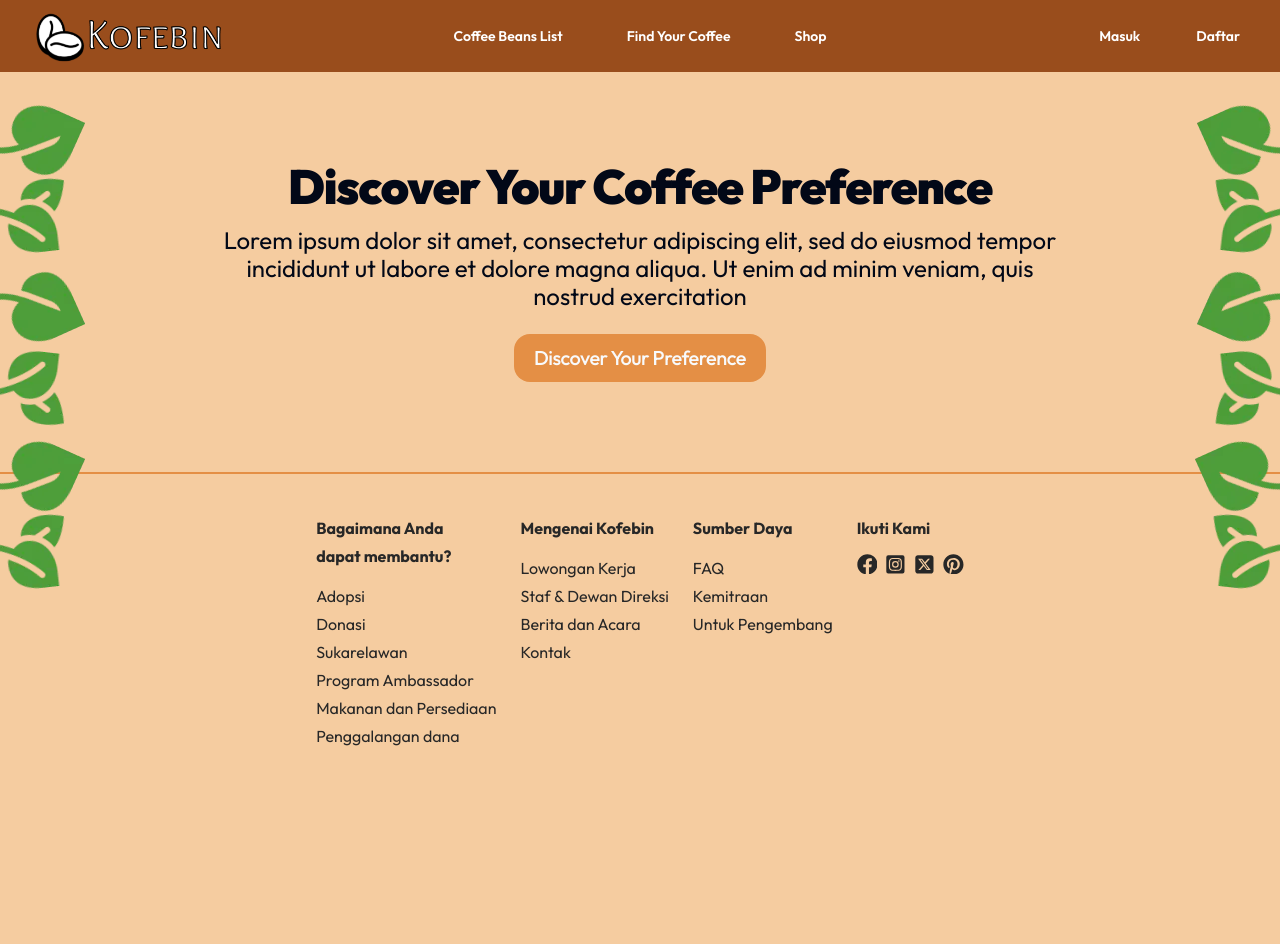
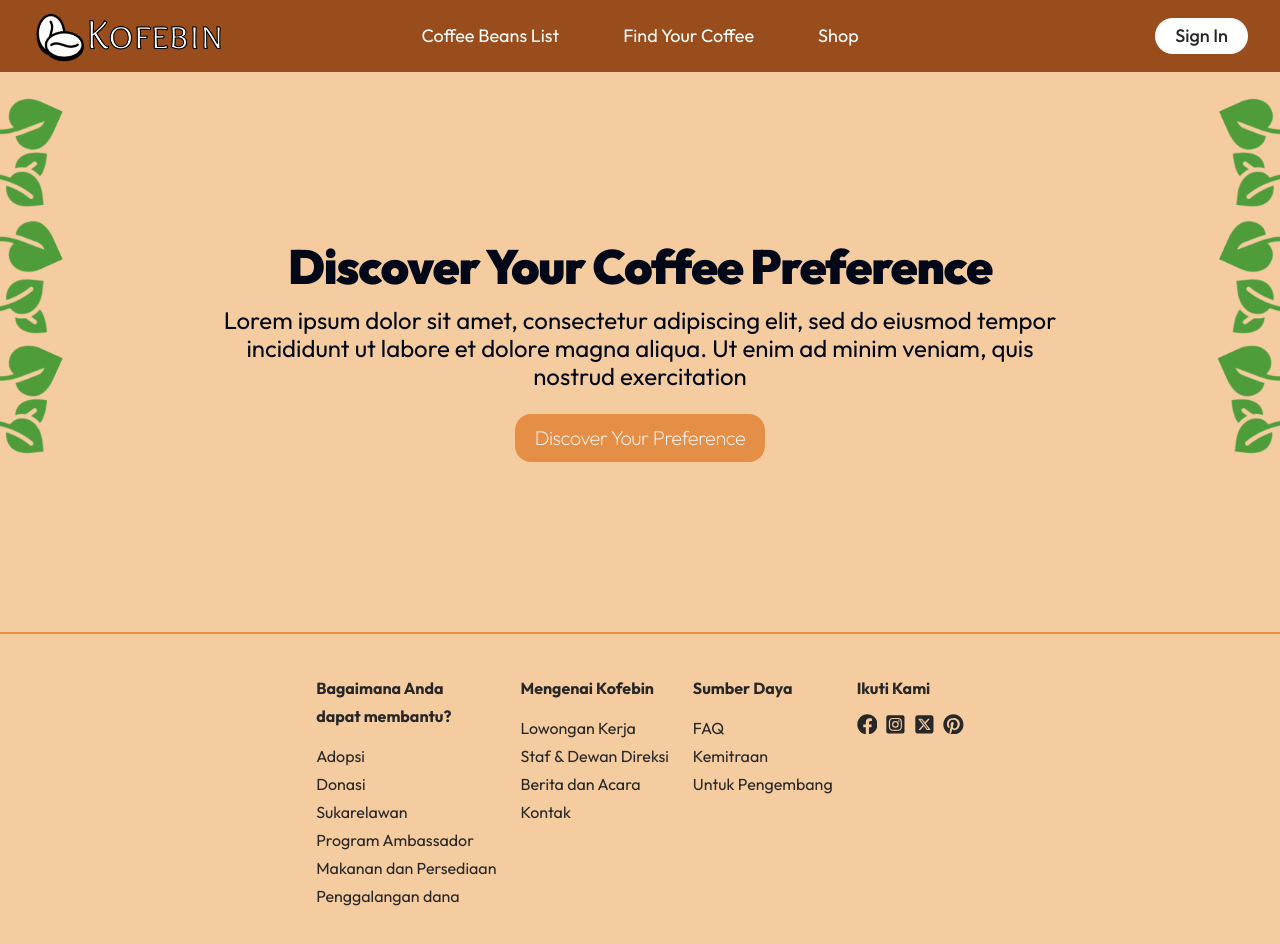
Before and after one commit to BlizzardBlast/Skripsi-FE, a React (Vite) app: page / in a window 1280 px wide. Shown: the top 944 px of the page. Before the commit the page ends 800 px from the top, so only its background shows below. Built offline with nearby package versions, Linux system fonts and the light colour scheme.

Commit message:
fix: fixed header

```diff
--- a/src/components/header/header.tsx
+++ b/src/components/header/header.tsx
@@ -1,3 +1,4 @@
+import { Button } from '@/components/ui/button.tsx';
 import { Dialog } from '@headlessui/react';
 import { Bars3Icon, XMarkIcon } from '@heroicons/react/24/outline';
 import { useState } from 'react';
@@ -16,7 +17,7 @@ export default function Header(): JSX.Element {
       >
         <div className='flex lg:flex-1'>
           <Link to='#!' className='-m-1.5 p-1.5'>
-            <span className='sr-only'>Asuh Hewan</span>
+            <span className='sr-only'>Kofebin</span>
             <LoadImage
               source={Logo}
               alternative='tailwind-logo'
@@ -39,36 +40,31 @@ export default function Header(): JSX.Element {
         <div className='hidden lg:flex lg:gap-x-12'>
           <Link
             to='/coffee-beans-list'
-            className='px-2 text-sm font-semibold leading-6 text-white hover:text-primary-text-color'
+            className='px-2 text-lg leading-6 text-white hover:text-primary-text-color'
           >
             Coffee Beans List
           </Link>
           <Link
             to='/find-your-coffee'
-            className='px-2 text-sm font-semibold leading-6 text-white hover:text-primary-text-color'
+            className='px-2 text-lg leading-6 text-white hover:text-primary-text-color'
           >
             Find Your Coffee
           </Link>
           <Link
             to='/shop'
-            className='px-2 text-sm font-semibold leading-6 text-white hover:text-primary-text-color'
+            className='px-2 text-lg leading-6 text-white hover:text-primary-text-color'
           >
             Shop
           </Link>
         </div>
         <div className='hidden gap-10 lg:flex lg:flex-1 lg:justify-end'>
-          <Link
-            to='/masuk'
-            className='px-2 text-sm font-semibold leading-6 text-white hover:text-primary-text-color'
+          <Button
+            asChild
+            size={'sm'}
+            className='my-0 rounded-full bg-white px-5 py-0 text-lg leading-6 text-primary-text-color hover:bg-primary-text-color hover:text-white'
           >
-            Masuk
-          </Link>
-          <Link
-            to='/daftar'
-            className='px-2 text-sm font-semibold leading-6 text-white hover:text-primary-text-color'
-          >
-            Daftar
-          </Link>
+            <Link to='/sign-in'>Sign In</Link>
+          </Button>
         </div>
       </nav>
       <Dialog
@@ -78,10 +74,10 @@ export default function Header(): JSX.Element {
         onClose={setMobileMenuOpen}
       >
         <div className='fixed inset-0 z-10' />
-        <Dialog.Panel className='fixed inset-y-0 right-0 z-10 w-full overflow-y-auto bg-quaternary-color px-6 py-6 sm:max-w-sm sm:ring-1 sm:ring-primary-color'>
+        <Dialog.Panel className='fixed inset-y-0 right-0 z-10 w-full overflow-y-auto bg-primary-color px-6 py-6 sm:max-w-sm sm:ring-1 sm:ring-secondary-color'>
           <div className='flex items-center justify-between'>
             <Link to='#!' className='-m-1.5 p-1.5'>
-              <span className='sr-only'>Asuh Hewan</span>
+              <span className='sr-only'>Kofebin</span>
               <LoadImage
                 source={Logo}
                 alternative='tailwind-logo'
@@ -100,7 +96,7 @@ export default function Header(): JSX.Element {
             </button>
           </div>
           <div className='mt-6 flow-root'>
-            <div className='-my-6 divide-y divide-primary-color'>
+            <div className='-my-6 divide-y divide-quaternary-color'>
               <div className='space-y-2 py-6'>
                 <Link
                   to='/adopsi'
@@ -117,16 +113,10 @@ export default function Header(): JSX.Element {
               </div>
               <div className='py-6'>
                 <Link
-                  to='/masuk'
+                  to='/sign-in'
                   className='-mx-3 block rounded-lg px-3 py-2.5 text-base font-semibold leading-7 text-white hover:bg-tertiary-color'
                 >
-                  Masuk
-                </Link>
-                <Link
-                  to='/daftar'
-                  className='-mx-3 block rounded-lg px-3 py-2.5 text-base font-semibold leading-7 text-white hover:bg-tertiary-color'
-                >
-                  Daftar
+                  Sign In
                 </Link>
               </div>
             </div>
--- a/src/components/loadImage/loadImage.tsx
+++ b/src/components/loadImage/loadImage.tsx
@@ -1,4 +1,5 @@
-import { useState } from 'react';
+import { cn } from '@/lib/utils.ts';
+import { useEffect, useRef, useState } from 'react';
 
 type LoadImageProps = {
   source: string;
@@ -14,23 +15,34 @@ const LoadImage = ({
   lazy = false
 }: LoadImageProps): JSX.Element => {
   const [loading, setLoading] = useState(true);
+  const imageElement = useRef<HTMLImageElement>(null);
 
   const handleImageLoad = (): void => {
     setLoading(false);
   };
 
-  const loadingClass = `animate-pulse bg-gray-300 ${classes}`;
-  const imageClass = `${classes} h-auto`;
+  useEffect(() => {
+    const imageElementCurrent = imageElement.current;
+
+    if (imageElementCurrent !== null && imageElementCurrent !== undefined) {
+      imageElementCurrent.addEventListener('load', handleImageLoad);
+      return () => {
+        imageElementCurrent.removeEventListener('load', handleImageLoad);
+      };
+    }
+  }, [imageElement]);
+
+  const loadingClass = cn(classes, 'bg-transparent');
+  const imageClass = cn('h-auto', classes);
 
   return (
     <div className='w-full'>
       <div className={loading ? loadingClass : ''}>
         <img
+          ref={imageElement}
           src={source}
           alt={alternative}
-          onLoad={handleImageLoad}
           className={imageClass}
-          style={{ display: loading ? 'none' : 'block' }}
           loading={lazy ? 'lazy' : 'eager'}
         />
       </div>
--- a/src/output.css
+++ b/src/output.css
@@ -679,6 +679,10 @@ body {
   top: 0.5rem;
 }
 
+.top-20 {
+  top: 5rem;
+}
+
 .top-4 {
   top: 1rem;
 }
@@ -697,14 +701,6 @@ body {
 
 .top-full {
   top: 100%;
-}
-
-.top-12 {
-  top: 3rem;
-}
-
-.top-20 {
-  top: 5rem;
 }
 
 .z-10 {
@@ -759,6 +755,11 @@ body {
   margin-right: auto;
 }
 
+.my-0 {
+  margin-top: 0px;
+  margin-bottom: 0px;
+}
+
 .my-1 {
   margin-top: 0.25rem;
   margin-bottom: 0.25rem;
@@ -776,6 +777,10 @@ body {
   margin-bottom: 0.75rem;
 }
 
+.mb-4 {
+  margin-bottom: 1rem;
+}
+
 .ml-1 {
   margin-left: 0.25rem;
 }
@@ -808,22 +813,6 @@ body {
   margin-top: 1.5rem;
 }
 
-.mb-6 {
-  margin-bottom: 1.5rem;
-}
-
-.mb-5 {
-  margin-bottom: 1.25rem;
-}
-
-.mt-5 {
-  margin-top: 1.25rem;
-}
-
-.mb-4 {
-  margin-bottom: 1rem;
-}
-
 .block {
   display: block;
 }
@@ -916,12 +905,16 @@ body {
   height: 2.25rem;
 }
 
+.h-96 {
+  height: 24rem;
+}
+
 .h-\[1px\] {
   height: 1px;
 }
 
-.h-\[50vh\] {
-  height: 50vh;
+.h-\[70vh\] {
+  height: 70vh;
 }
 
 .h-\[var\(--radix-navigation-menu-viewport-height\)\] {
@@ -948,14 +941,6 @@ body {
   height: 100vh;
 }
 
-.h-48 {
-  height: 12rem;
-}
-
-.h-60 {
-  height: 15rem;
-}
-
 .max-h-96 {
   max-height: 24rem;
 }
@@ -1030,6 +1015,10 @@ body {
 
 .w-72 {
   width: 18rem;
+}
+
+.w-8\/12 {
+  width: 66.666667%;
 }
 
 .w-9 {
@@ -1051,30 +1040,6 @@ body {
 
 .w-screen {
   width: 100vw;
-}
-
-.w-12 {
-  width: 3rem;
-}
-
-.w-60 {
-  width: 15rem;
-}
-
-.w-80 {
-  width: 20rem;
-}
-
-.w-96 {
-  width: 24rem;
-}
-
-.w-10\/12 {
-  width: 83.333333%;
-}
-
-.w-8\/12 {
-  width: 66.666667%;
 }
 
 .min-w-\[12rem\] {
@@ -1263,8 +1228,8 @@ body {
   border-bottom-width: calc(1px * var(--tw-divide-y-reverse));
 }
 
-.divide-primary-color > :not([hidden]) ~ :not([hidden]) {
-  border-color: var(--primary-color);
+.divide-quaternary-color > :not([hidden]) ~ :not([hidden]) {
+  border-color: var(--quaternary-color);
 }
 
 .overflow-auto {
@@ -1291,6 +1256,10 @@ body {
   border-radius: 0.25rem;
 }
 
+.rounded-2xl {
+  border-radius: 1rem;
+}
+
 .rounded-\[inherit\] {
   border-radius: inherit;
 }
@@ -1311,10 +1280,6 @@ body {
   border-radius: calc(var(--radius) - 4px);
 }
 
-.rounded-2xl {
-  border-radius: 1rem;
-}
-
 .rounded-tl-sm {
   border-top-left-radius: calc(var(--radius) - 4px);
 }
@@ -1385,6 +1350,11 @@ body {
 
 .border-t-transparent {
   border-top-color: transparent;
+}
+
+.bg-\[\#E48F45\] {
+  --tw-bg-opacity: 1;
+  background-color: rgb(228 143 69 / var(--tw-bg-opacity));
 }
 
 .bg-accent {
@@ -1432,6 +1402,10 @@ body {
   background-color: hsl(var(--primary));
 }
 
+.bg-primary-color {
+  background-color: var(--primary-color);
+}
+
 .bg-quaternary-color {
   background-color: var(--quaternary-color);
 }
@@ -1448,9 +1422,9 @@ body {
   background-color: transparent;
 }
 
-.bg-\[\#E48F45\] {
+.bg-white {
   --tw-bg-opacity: 1;
-  background-color: rgb(228 143 69 / var(--tw-bg-opacity));
+  background-color: rgb(255 255 255 / var(--tw-bg-opacity));
 }
 
 .fill-current {
@@ -1593,16 +1567,6 @@ body {
   padding-bottom: 0.2rem;
 }
 
-.py-5 {
-  padding-top: 1.25rem;
-  padding-bottom: 1.25rem;
-}
-
-.py-8 {
-  padding-top: 2rem;
-  padding-bottom: 2rem;
-}
-
 .pb-2 {
   padding-bottom: 0.5rem;
 }
@@ -1666,6 +1630,11 @@ body {
   line-height: 2.5rem;
 }
 
+.text-5xl {
+  font-size: 3rem;
+  line-height: 1;
+}
+
 .text-9xl {
   font-size: 8rem;
   line-height: 1;
@@ -1700,15 +1669,18 @@ body {
   line-height: 1rem;
 }
 
-.text-5xl {
-  font-size: 3rem;
-  line-height: 1;
+.font-black {
+  font-weight: 900;
 }
 
 .font-extrabold {
   font-weight: 800;
 }
 
+.font-extralight {
+  font-weight: 200;
+}
+
 .font-medium {
   font-weight: 500;
 }
@@ -1721,22 +1693,6 @@ body {
   font-weight: 600;
 }
 
-.font-bold {
-  font-weight: 700;
-}
-
-.font-light {
-  font-weight: 300;
-}
-
-.font-extralight {
-  font-weight: 200;
-}
-
-.font-black {
-  font-weight: 900;
-}
-
 .italic {
   font-style: italic;
 }
@@ -1751,10 +1707,6 @@ body {
 
 .leading-none {
   line-height: 1;
-}
-
-.leading-10 {
-  line-height: 2.5rem;
 }
 
 .tracking-tight {
@@ -1985,55 +1937,59 @@ body {
   z-index: 20;
 }
 
-.hover\:bg-accent:hover {
-  background-color: hsl(var(--accent));
-}
-
-.hover\:bg-destructive\/80:hover {
-  background-color: hsl(var(--destructive) / 0.8);
-}
-
-.hover\:bg-destructive\/90:hover {
-  background-color: hsl(var(--destructive) / 0.9);
-}
-
-.hover\:bg-muted:hover {
-  background-color: hsl(var(--muted));
-}
-
-.hover\:bg-muted\/50:hover {
-  background-color: hsl(var(--muted) / 0.5);
-}
-
-.hover\:bg-primary:hover {
-  background-color: hsl(var(--primary));
-}
-
-.hover\:bg-primary\/80:hover {
-  background-color: hsl(var(--primary) / 0.8);
-}
-
-.hover\:bg-primary\/90:hover {
-  background-color: hsl(var(--primary) / 0.9);
-}
-
-.hover\:bg-secondary:hover {
-  background-color: hsl(var(--secondary));
-}
-
-.hover\:bg-secondary\/80:hover {
-  background-color: hsl(var(--secondary) / 0.8);
-}
-
-.hover\:bg-tertiary-color:hover {
-  background-color: var(--tertiary-color);
-}
-
 .hover\:bg-\[\#994D1C\]:hover {
   --tw-bg-opacity: 1;
   background-color: rgb(153 77 28 / var(--tw-bg-opacity));
 }
 
+.hover\:bg-accent:hover {
+  background-color: hsl(var(--accent));
+}
+
+.hover\:bg-destructive\/80:hover {
+  background-color: hsl(var(--destructive) / 0.8);
+}
+
+.hover\:bg-destructive\/90:hover {
+  background-color: hsl(var(--destructive) / 0.9);
+}
+
+.hover\:bg-muted:hover {
+  background-color: hsl(var(--muted));
+}
+
+.hover\:bg-muted\/50:hover {
+  background-color: hsl(var(--muted) / 0.5);
+}
+
+.hover\:bg-primary:hover {
+  background-color: hsl(var(--primary));
+}
+
+.hover\:bg-primary-text-color:hover {
+  background-color: var(--primary-text-color);
+}
+
+.hover\:bg-primary\/80:hover {
+  background-color: hsl(var(--primary) / 0.8);
+}
+
+.hover\:bg-primary\/90:hover {
+  background-color: hsl(var(--primary) / 0.9);
+}
+
+.hover\:bg-secondary:hover {
+  background-color: hsl(var(--secondary));
+}
+
+.hover\:bg-secondary\/80:hover {
+  background-color: hsl(var(--secondary) / 0.8);
+}
+
+.hover\:bg-tertiary-color:hover {
+  background-color: var(--tertiary-color);
+}
+
 .hover\:text-accent-foreground:hover {
   color: hsl(var(--accent-foreground));
 }
@@ -2052,6 +2008,11 @@ body {
 
 .hover\:text-primary-text-color:hover {
   color: var(--primary-text-color);
+}
+
+.hover\:text-white:hover {
+  --tw-text-opacity: 1;
+  color: rgb(255 255 255 / var(--tw-text-opacity));
 }
 
 .hover\:underline:hover {
@@ -2455,8 +2416,8 @@ body {
     box-shadow: var(--tw-ring-offset-shadow), var(--tw-ring-shadow), var(--tw-shadow, 0 0 #0000);
   }
 
-  .sm\:ring-primary-color {
-    --tw-ring-color: var(--primary-color);
+  .sm\:ring-secondary-color {
+    --tw-ring-color: var(--secondary-color);
   }
 }
 
--- a/src/pages/home/home.tsx
+++ b/src/pages/home/home.tsx
@@ -5,7 +5,7 @@ import { Link } from 'react-router-dom';
 
 export default function Home(): JSX.Element {
   return (
-    <div className='flex h-[50vh] flex-col items-center justify-center'>
+    <div className='flex h-[70vh] flex-col items-center justify-center'>
       <LeafImage />
       <h1 className='mb-4 scroll-m-20 text-5xl font-black tracking-tight'>
         Discover Your Coffee Preference
@@ -19,14 +19,9 @@ export default function Home(): JSX.Element {
       </div>
       <Button
         asChild
-        className='mt-6 rounded-2xl bg-[#E48F45] px-5 py-6 hover:bg-[#994D1C]'
+        className='mt-6 rounded-2xl bg-[#E48F45] px-5 py-6 text-xl font-extralight tracking-tight hover:bg-[#994D1C]'
       >
-        <Link
-          to='/find-your-coffee'
-          className='text-xl font-extralight tracking-tight'
-        >
-          Discover Your Preference
-        </Link>
+        <Link to='/find-your-coffee'>Discover Your Preference</Link>
       </Button>
     </div>
   );
--- a/src/pages/home/leaf-image.tsx
+++ b/src/pages/home/leaf-image.tsx
@@ -1,5 +1,5 @@
-import LeftLeaves from '@/assets/left_leaves.webp';
-import RightLeaves from '@/assets/right_leaves.webp';
+import LeftLeaves from '@/assets/left_leaves.png';
+import RightLeaves from '@/assets/right_leaves.png';
 import LoadImage from '@/components/loadImage/loadImage.tsx';
 
 export default function LeafImage(): JSX.Element {
@@ -8,13 +8,13 @@ export default function LeafImage(): JSX.Element {
       <LoadImage
         source={LeftLeaves}
         alternative='left-leaves'
-        classes='h-60 absolute left-0 top-20'
+        classes='h-96 absolute left-0 top-20'
         lazy
       />
       <LoadImage
         source={RightLeaves}
         alternative='left-leaves'
-        classes='h-60 absolute right-0 top-20'
+        classes='h-96 absolute right-0 top-20'
         lazy
       />
     </>
```
Also changed, not shown: src/assets/left_leaves.png (added), src/assets/right_leaves.png (added).
